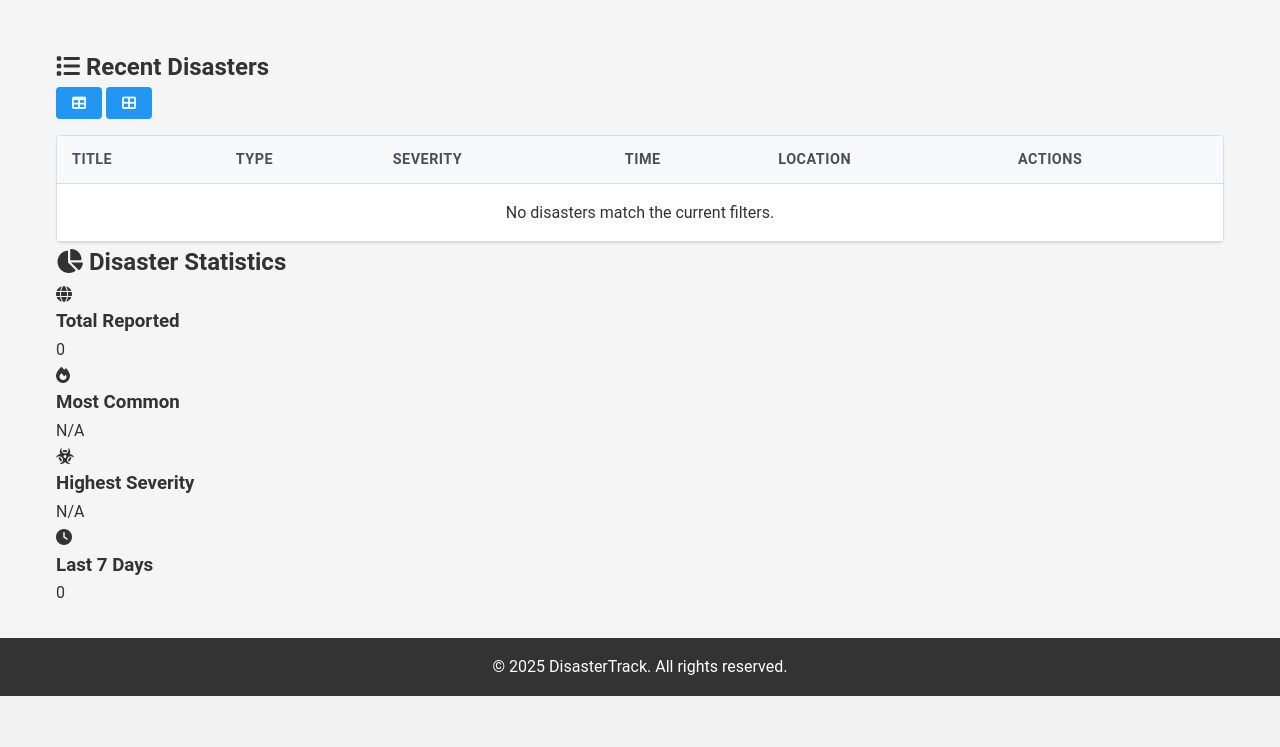
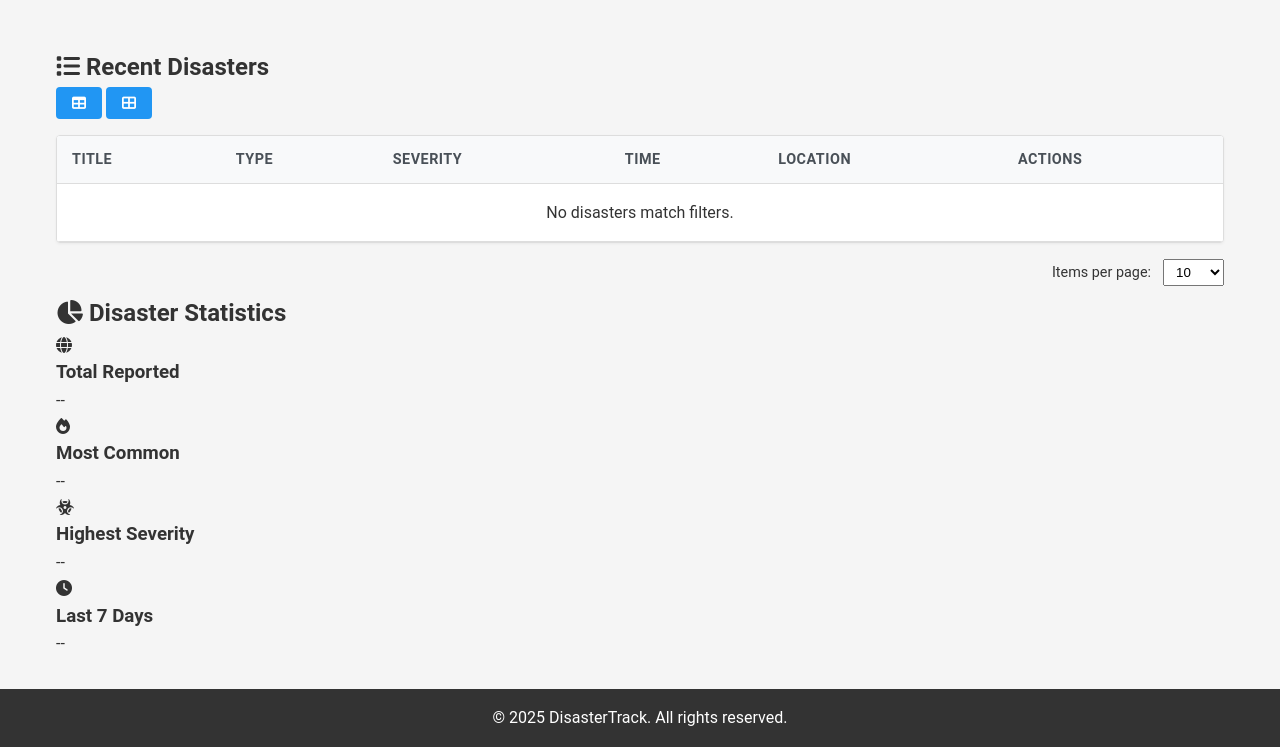
Before and after one commit to CodeWiz05/Disaster_Aggregator_RTP, a Flask app: page / in a window 1280 px wide. Shown: the part 913-1660 px from the top of the page. Before the commit the page ends 1609 px from the top, so only its background shows below. Run offline with Flask 3, Linux system fonts and the light colour scheme; data that the repository does not hold is empty.

Commit message:
Added drop down for no. of entries being displayed

```diff
--- a/templates/index.html
+++ b/templates/index.html
@@ -200,8 +200,21 @@
                      <p>Loading disaster data...</p>
                  </div>
             </div>
+            <div class="items-per-page-selector" style="text-align: right; margin-top: 1rem; margin-bottom: 0.5rem;">
+                <label for="items-per-page" style="margin-right: 0.5rem; font-size: 0.9rem;">Items per page:</label>
+                <select id="items-per-page" name="items-per-page" class="form-control" style="display: inline-block; width: auto; padding: 4px 8px;">
+                    <option value="10" selected>10</option>
+                    <option value="25">25</option>
+                    <option value="50">50</option>
+                    <option value="100">100</option>
+                </select>
+           </div>
             {# Removed pagination controls for simplicity for now #}
-            {# <div class="pagination-controls"> ... </div> #}
+            <div class="pagination-controls" style="display: flex; justify-content: center; align-items: center; gap: 1rem; margin-top: 1rem;">
+                <button id="prev-page" class="btn btn-sm btn-icon" disabled><i class="fas fa-chevron-left"></i> Prev</button>
+                <span id="page-info" style="font-size: 0.9rem; color: #555;">Page 1 of 1</span>
+                <button id="next-page" class="btn btn-sm btn-icon" disabled>Next <i class="fas fa-chevron-right"></i></button>
+            </div>
         </div>
     </div>
 </section>
@@ -224,99 +237,99 @@
 
 {% block scripts %}
 {# --- Load Leaflet JS Library FIRST --- #}
-<script src="https://cdnjs.cloudflare.com/ajax/libs/leaflet/1.9.3/leaflet.js"></script> {# Removed integrity/crossorigin #}
+<script src="https://cdnjs.cloudflare.com/ajax/libs/leaflet/1.9.3/leaflet.js"></script>
 {# --- Load YOUR map logic SECOND --- #}
 <script src="{{ url_for('static', filename='js/map.js') }}"></script>
 
 {# --- Inline script for PAGE-SPECIFIC functions needed by map.js --- #}
 <script>
-    // Define functions needed by map.js OR called locally within this script block
+    // --- START PAGINATION Variables ---
+    let currentPage = 1;
+    let itemsPerPage = 10; // Default, will be updated from select
+    let currentTableData = []; // Holds the FULL filtered list from map.js
+    // --- END PAGINATION Variables ---
 
-    // Helper Function: Basic HTML Sanitizer
+    // Define page-specific functions needed by map.js OR called locally
+
     function sanitizeHtml(str) {
         if (typeof str !== 'string') return '';
         const temp = document.createElement('div');
-        temp.textContent = str; // Use browser's text setting to encode
-        return temp.innerHTML;
+        temp.textContent = str; return temp.innerHTML;
     }
 
-    // Helper to calculate cutoff date (needed by updateStatistics if days aren't passed)
     function calculateCutoffDate(daysAgo) {
-         const cutoff = new Date();
-         cutoff.setDate(cutoff.getDate() - daysAgo);
-         cutoff.setHours(0, 0, 0, 0);
-         return cutoff;
+         const cutoff = new Date(); cutoff.setDate(cutoff.getDate() - daysAgo);
+         cutoff.setHours(0, 0, 0, 0); return cutoff;
     }
 
-     // Single event handler for view/share buttons (called by attachDetailAndShareListeners)
     function handleActionClick(event) {
-        const button = event.target.closest('button');
-        if (!button) return;
-
-        const id = button.getAttribute('data-id');
-        if (!id) return;
-
+        const button = event.target.closest('button'); if (!button) return;
+        const id = button.getAttribute('data-id'); if (!id) return;
         if (button.classList.contains('view-details')) {
-            // Ensure viewDisasterDetails (from map.js) is available in the global scope
-            if (typeof viewDisasterDetails === 'function') {
-                viewDisasterDetails(id);
-            } else {
-                console.error("viewDisasterDetails function not found globally.");
-            }
+            if (typeof viewDisasterDetails === 'function') { viewDisasterDetails(id); }
+            else { console.error("viewDisasterDetails function not found."); }
         } else if (button.classList.contains('share-event')) {
             console.log(`Sharing event ${id} (placeholder)`);
             alert(`Sharing for ID ${id} not implemented yet.`);
         }
     }
 
-    // Helper to attach listeners to dynamic buttons (called by updateDisasterTable)
     function attachDetailAndShareListeners() {
-         const dataArea = document.querySelector('.data-wrapper'); // Attach listener to wrapper
-         if (!dataArea) { console.warn("Data wrapper not found for attaching listeners."); return; }
-
-         // Use event delegation on parent container
-         // Remove previous listener first to prevent duplicates if called multiple times
-         dataArea.removeEventListener('click', handleActionClick);
+         const dataArea = document.querySelector('.data-wrapper'); if (!dataArea) return;
+         dataArea.removeEventListener('click', handleActionClick); // Prevent duplicates
          dataArea.addEventListener('click', handleActionClick);
-         console.log("Attached detail/share listeners to data wrapper.");
+         // console.log("Attached detail/share listeners to data wrapper."); // Optional log
     }
 
-    // --- Function to update the disaster table (called from map.js) ---
+    // --- UPDATE THIS FUNCTION ---
     function updateDisasterTable(filteredDisasters) {
-        console.log("Updating disaster table in index.html with", filteredDisasters.length, "items");
+        // Store the full filtered data if it's being passed directly
+        // Otherwise, assume currentTableData already holds the full filtered list
+        if (filteredDisasters && Array.isArray(filteredDisasters)) {
+             currentTableData = filteredDisasters;
+        } else if (!Array.isArray(currentTableData)) {
+             console.error("updateDisasterTable called without valid data.");
+             currentTableData = []; // Ensure it's an array
+        }
+
+        console.log("Updating disaster table. Total items:", currentTableData.length, "Items/Page:", itemsPerPage, "CurrentPage:", currentPage);
+
         const tableBody = document.getElementById('disaster-rows');
-        const cardsContainer = document.getElementById('disaster-cards'); // Assume cards exist too
         const loadingRow = tableBody ? tableBody.querySelector('.loading-row') : null;
-        const loadingOverlay = cardsContainer ? cardsContainer.querySelector('.loading-overlay') : null;
 
         // Clear previous content
         if (tableBody) { while (tableBody.firstChild && tableBody.firstChild !== loadingRow) { tableBody.removeChild(tableBody.firstChild); } if(loadingRow) loadingRow.style.display = 'none'; }
-        if (cardsContainer) { while (cardsContainer.firstChild && cardsContainer.firstChild !== loadingOverlay) { cardsContainer.removeChild(cardsContainer.firstChild); } if(loadingOverlay) loadingOverlay.style.display = 'none'; }
+        else { console.warn("Table body ('disaster-rows') not found."); return; }
 
         // Handle empty results
-        if (!tableBody) { console.warn("Table body ('disaster-rows') not found."); return; } // Exit if no table
-        if (filteredDisasters.length === 0) {
+        if (currentTableData.length === 0) {
             const row = document.createElement('tr');
-            row.innerHTML = '<td colspan="6" style="text-align: center; padding: 1rem;">No disasters match the current filters.</td>';
+            row.innerHTML = '<td colspan="6" style="text-align: center; padding: 1rem;">No disasters match filters.</td>';
             if (loadingRow) tableBody.insertBefore(row, loadingRow); else tableBody.appendChild(row);
-            // Clear cards if they exist
-            if(cardsContainer) { cardsContainer.innerHTML = '<p style="text-align: center; padding: 2rem;">No disasters match filters.</p>'; }
+            updatePaginationControls(0); // Update controls for empty state
             return;
         }
 
-        // --- Populate Table Rows ---
-        filteredDisasters.forEach(disaster => { // Use 'disaster' as the iteration variable
-            // Define variables *inside* the loop scope
-            const severity = disaster.severity || 1;
-            const type = disaster.type || 'other';
-            const severityClass = `severity-${severity}`;
-            const typeClass = type;
-            let formattedTime = 'N/A';
-            try { formattedTime = disaster.timestamp ? new Date(disaster.timestamp).toLocaleString(undefined, {dateStyle: 'short', timeStyle: 'short'}) : 'N/A'; } catch(e) {}
-            // Use description or coordinates for location string
-            const locationString = disaster.location || disaster.description?.split('.')[0] || `[${disaster.lat?.toFixed(2)}, ${disaster.lng?.toFixed(2)}]`;
+        // --- PAGINATION Calculation ---
+        const totalItems = currentTableData.length;
+        const totalPages = Math.ceil(totalItems / itemsPerPage) || 1; // Ensure at least 1 page
+        // Adjust currentPage if it's now out of bounds (e.g., after changing itemsPerPage)
+        currentPage = Math.max(1, Math.min(currentPage, totalPages));
+
+        const startIndex = (currentPage - 1) * itemsPerPage;
+        const endIndex = startIndex + itemsPerPage;
+        const pageData = currentTableData.slice(startIndex, endIndex); // Get data for the current page
+        console.log(`Displaying page ${currentPage}/${totalPages} (Items ${startIndex + 1}-${Math.min(endIndex, totalItems)} of ${totalItems})`);
+        // --- END PAGINATION Calculation ---
+
+        // Populate table rows with pageData
+        pageData.forEach(disaster => { // Iterate over the SLICE
+            const severity = disaster.severity || 1; const type = disaster.type || 'other';
+            const severityClass = `severity-${severity}`; const typeClass = type;
+            let formattedTime = 'N/A'; try { formattedTime = disaster.timestamp ? new Date(disaster.timestamp).toLocaleString(undefined, {dateStyle: 'short', timeStyle: 'short'}) : 'N/A'; } catch(e) {}
+            const location = sanitizeHtml(disaster.location || disaster.description?.split('.')[0] || `[${disaster.lat?.toFixed(2)}, ${disaster.lng?.toFixed(2)}]`);
             const titleString = disaster.title || 'N/A';
-            const disasterId = disaster.id || ''; // Handle potential missing ID
+            const disasterId = disaster.id || '';
 
             const row = document.createElement('tr');
             row.innerHTML = `
@@ -324,90 +337,108 @@
                 <td><span class="badge ${typeClass}">${sanitizeHtml(type)}</span></td>
                 <td><span class="severity-indicator ${severityClass}">${severity}</span></td>
                 <td>${formattedTime}</td>
-                <td>${sanitizeHtml(locationString).substring(0, 60)}${locationString.length > 60 ? '...' : ''}</td> {# Truncate long locations #}
+                <td>${location.substring(0, 60)}${location.length > 60 ? '...' : ''}</td>
                 <td class="actions-cell">
                     <button class="btn btn-sm btn-icon view-details" data-id="${disasterId}" title="View details"><i class="fas fa-eye"></i></button>
                     <button class="btn btn-sm btn-icon share-event" data-id="${disasterId}" title="Share"><i class="fas fa-share-alt"></i></button>
                 </td>`;
-             if (loadingRow) tableBody.insertBefore(row, loadingRow); else tableBody.appendChild(row);
+            if (loadingRow) tableBody.insertBefore(row, loadingRow); else tableBody.appendChild(row);
+        });
 
-             // Add Card logic here if needed, using the same 'disaster' variable
-             if (cardsContainer) { /* ... create and append card using 'disaster' ... */ }
-
-        }); // End forEach
-
-        // Attach listeners AFTER loop finishes and elements are in DOM
+        // Update pagination controls display based on the calculated totalPages
+        updatePaginationControls(totalPages);
+        // Attach listeners AFTER adding rows
         attachDetailAndShareListeners();
 
     } // End updateDisasterTable
 
-    // --- Function to update statistics (called from map.js) ---
-    function updateStatistics(filteredDisasters) {
-        console.log("Updating statistics in index.html with", filteredDisasters.length, "items");
-        const totalEl = document.getElementById('stat-total');
-        const commonEl = document.getElementById('stat-common');
-        const severeEl = document.getElementById('stat-severe');
-        const newEl = document.getElementById('stat-new');
+    // --- Function to update pagination controls (NO CHANGE NEEDED) ---
+    function updatePaginationControls(totalPages) {
+        const prevBtn = document.getElementById('prev-page');
+        const nextBtn = document.getElementById('next-page');
+        const pageInfo = document.getElementById('page-info');
+        const paginationControls = document.querySelector('.pagination-controls');
 
-        if (!totalEl || !commonEl || !severeEl || !newEl) { console.warn("Stat elements not found."); return; }
+        if (!paginationControls || !prevBtn || !nextBtn || !pageInfo) { console.warn("Pagination elements missing."); return; }
 
-        totalEl.textContent = filteredDisasters.length;
-        if (filteredDisasters.length > 0) {
-            const typeCounts = {};
-            filteredDisasters.forEach(d => { typeCounts[d.type] = (typeCounts[d.type] || 0) + 1; });
-            let mostCommonType = 'N/A'; let maxCount = 0;
-            for (const type in typeCounts) { if (typeCounts[type] > maxCount) { maxCount = typeCounts[type]; mostCommonType = type.charAt(0).toUpperCase() + type.slice(1); } }
-            commonEl.textContent = sanitizeHtml(mostCommonType);
+        if (totalPages <= 1) { paginationControls.style.display = 'none'; }
+        else {
+            paginationControls.style.display = 'flex';
+            pageInfo.textContent = `Page ${currentPage} of ${totalPages}`;
+            prevBtn.disabled = currentPage <= 1;
+            nextBtn.disabled = currentPage >= totalPages;
+        }
+    } // End updatePaginationControls
 
-            let highestSeverity = filteredDisasters.reduce((max, d) => Math.max(max, d.severity || 0), 0);
-            severeEl.textContent = highestSeverity > 0 ? highestSeverity : 'N/A';
-
-            // Use the correct cutoff date function
-            const cutoff = calculateCutoffDate(7); // Assuming 7 days for the stat
-            const recentEvents = filteredDisasters.filter(d => d.timestamp && new Date(d.timestamp) >= cutoff).length;
-            newEl.textContent = recentEvents; // Update the correct element ID if different
-        } else {
-            commonEl.textContent = 'N/A'; severeEl.textContent = 'N/A'; newEl.textContent = 0;
-        }
-    } // End updateStatistics
+    // --- Function to update statistics (NO CHANGE NEEDED) ---
+    function updateStatistics(dataForStats) { /* ... keep implementation ... */ }
 
 
-    // --- Add event listeners for index.html specific elements AFTER DOM is ready ---
+    // --- Add event listeners for elements unique to index.html AFTER DOM is ready ---
     document.addEventListener('DOMContentLoaded', function() {
         console.log("Index.html specific DOMContentLoaded actions running.");
 
-        // Ensure filter toggle elements exist before adding listener
-        const filterDetails = document.querySelector('.filter-details'); // Assuming you added this structure
-        if(filterDetails) {
-            const summary = filterDetails.querySelector('summary');
-            if (summary) {
-                summary.addEventListener('click', (e) => {
-                    // Logic to update button text/icon based on open state
-                    const toggleBtn = summary.querySelector('.filter-toggle-btn');
-                     if(toggleBtn) {
-                         setTimeout(() => {
-                             const isOpen = filterDetails.open;
-                             const icon = toggleBtn.querySelector('i');
-                             const text = toggleBtn.querySelector('span');
-                             if(icon) icon.className = isOpen ? 'fas fa-chevron-up' : 'fas fa-chevron-down';
-                             if(text) text.textContent = isOpen ? 'Hide Filters' : 'Show Filters';
-                         }, 0);
-                    }
-                });
-            }
-        } else { console.warn("Filter details/summary elements not found."); }
+        // Filter toggle ... (keep listener) ...
+        const filterDetails = document.querySelector('.filter-details');
+        if(filterDetails) { /* ... keep listener ... */ }
+        else { console.warn("Filter details/summary elements not found."); }
 
-        // View toggle buttons listener
+        // View toggle buttons ... (keep listener) ...
         const tableViewBtn = document.getElementById('table-view');
-        const cardViewBtn = document.getElementById('card-view');
-        const dataWrapper = document.querySelector('.data-wrapper');
-        if (tableViewBtn && cardViewBtn && dataWrapper) {
-            tableViewBtn.addEventListener('click', function() { /* ... table view logic ... */ });
-            cardViewBtn.addEventListener('click', function() { /* ... card view logic ... */ });
-            tableViewBtn.classList.add('active'); // Initial view
-        } else { console.warn("Table/Card view toggle elements not found."); }
+        /* ... etc ... */
+        if (tableViewBtn /*...and others...*/) { /* ... keep listener ... */ }
+        else { console.warn("Table/Card view toggle elements not found."); }
 
-        // Other listeners (sorting, pagination placeholders) ...
+        // --- START Pagination Listener Setup ---
+        const prevPageBtn = document.getElementById('prev-page');
+        const nextPageBtn = document.getElementById('next-page');
+        const itemsPerPageSelect = document.getElementById('items-per-page');
+
+        // Set initial itemsPerPage from select (important!)
+        if (itemsPerPageSelect) {
+            itemsPerPage = parseInt(itemsPerPageSelect.value, 10) || 10;
+        } else {
+            itemsPerPage = 10; // Fallback if select is missing
+        }
+
+        if (prevPageBtn) {
+            prevPageBtn.addEventListener('click', () => {
+                if (currentPage > 1) {
+                    currentPage--;
+                    // Re-render the table using the currently stored full filtered data
+                    updateDisasterTable(currentTableData);
+                }
+            });
+        } else { console.warn("Prev Page button not found."); }
+
+        if (nextPageBtn) {
+             nextPageBtn.addEventListener('click', () => {
+                // Calculate total pages based on the *stored full data* and *current itemsPerPage*
+                const totalPages = Math.ceil(currentTableData.length / itemsPerPage);
+                if (currentPage < totalPages) {
+                    currentPage++;
+                    updateDisasterTable(currentTableData); // Re-render
+                }
+            });
+        } else { console.warn("Next Page button not found."); }
+
+        // Listener for the Items per page dropdown
+        if (itemsPerPageSelect) {
+            itemsPerPageSelect.addEventListener('change', (event) => {
+                 const newItemsPerPage = parseInt(event.target.value, 10);
+                 if (newItemsPerPage > 0 && newItemsPerPage !== itemsPerPage) { // Only update if value is valid and changed
+                     console.log(`Items per page changed to: ${newItemsPerPage}`);
+                     itemsPerPage = newItemsPerPage;
+                     currentPage = 1; // Reset to page 1 when changing items per page
+                     updateDisasterTable(currentTableData); // Re-render table with full data and new settings
+                 }
+            });
+        } else {
+            console.warn("'items-per-page' select element not found.");
+        }
+        // --- END Pagination Listener Setup ---
+
+        // Other listeners (sorting placeholders, etc.)...
 
     }); // End index.html specific DOMContentLoaded
 
```
Also changed, not shown: instance/database.db.
